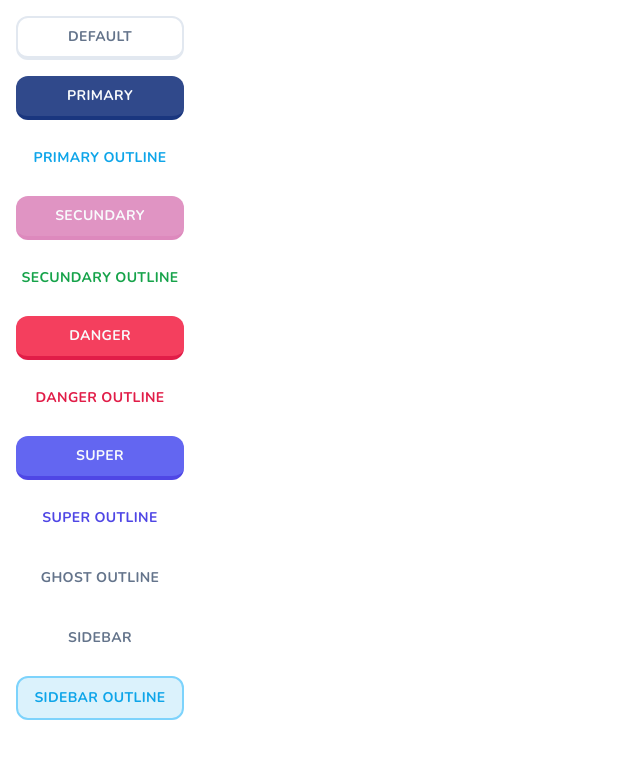
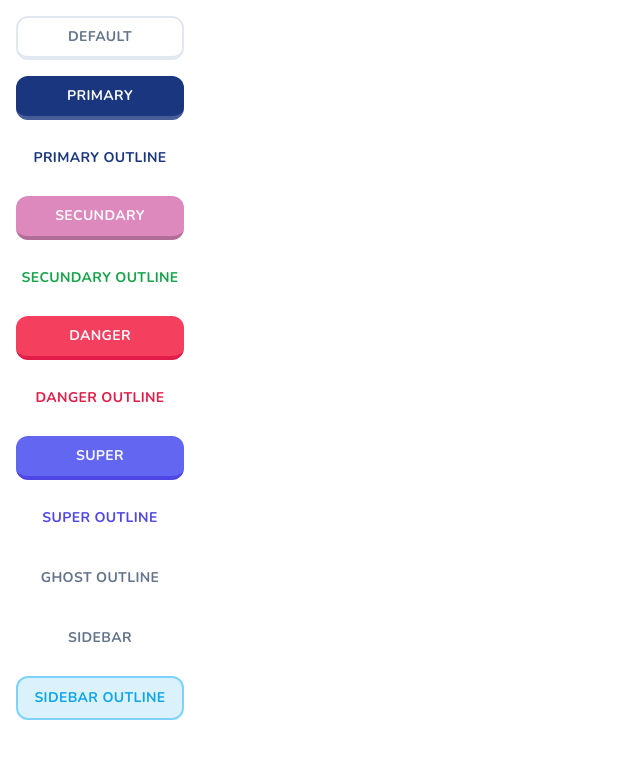
Before and after one commit to feijaoguida/lms, a Next.js app in the folder front/: page /buttons in a window 1280 px wide. Shown: the top 758 px of the page, without its empty margins (0-640 px from the left). Built offline with nearby package versions, Linux system fonts and the light colour scheme.

Commit message:
chore: Color Tailwind

```diff
--- a/front/components/ui/button.tsx
+++ b/front/components/ui/button.tsx
@@ -10,9 +10,9 @@ const buttonVariants = cva(
     variants: {
       variant: {
         default: "bg-white text-black border-slate-200 border-2 border-b-[4px] active:border-b-2 hover:bg-slate-100 text-slate-500",
-        primary: "bg-primaryCobalt/90 text-primary-foreground hover:bg-primaryCobalt/80 border-primaryCobalt border-b-4 active:border-b-0",
-        primaryOutline: "bg-white text-sky-500 hover:bg-slate-10",
-        secundary: "bg-primaryRose/90 text-primary-foreground hover:bg-primaryRose/80 border-primaryRose border-b-4 active:border-b-0",
+        primary: "bg-primaryCobalt-500 text-primary-foreground hover:bg-primaryCobalt-500/90 border-primaryCobalt-400 border-b-4 active:border-b-0",
+        primaryOutline: "bg-white text-primaryCobalt-500 hover:bg-slate-10",
+        secundary: "bg-primaryRose-500 text-primary-foreground hover:bg-primaryRose-400 border-primaryRose-600 border-b-4 active:border-b-0",
         secundaryOutline: "bg-white text-green-600 hover:bg-slate-10",
         danger: "bg-rose-500 text-primary-foreground hover:bg-rose-500/90 border-rose-600 border-b-4 active:border-b-0",
         dangerOutline: "bg-white text-rose-600 hover:bg-slate-10",
--- a/front/tailwind.config.ts
+++ b/front/tailwind.config.ts
@@ -24,10 +24,34 @@ const config = {
         ring: "hsl(var(--ring))",
         background: "hsl(var(--background))",
         foreground: "hsl(var(--foreground))",
-        primaryCobalt: "hsl(var(--primaryCobalt))",
-        primaryRose: "hsl(var(--primaryRose))",
+        // primaryCobalt: "hsl(var(--primaryCobalt))",
+        // primaryRose: "hsl(var(--primaryRose))",
         primaryBlue: "hsl(var(--primaryBlue))",
         primaryOrange: "hsl(var(--primaryOrange))",
+        primaryCobalt: {
+          DEFAULT: '#1a367f',
+          100: '#d1d6e5',
+          200: '#a3aecb',
+          300: '#7586b2',
+          400: '#475e98',
+          500: '#1a367f',
+          600: '#142b65',
+          700: '#0f204c',
+          800: '#0a1532',
+          900: '#050a19',
+        },
+        primaryRose: {
+          DEFAULT: '#dd89bd',
+          100: '#f8e7f1',
+          200: '#f1cfe4',
+          300: '#eab8d7',
+          400: '#e3a0ca',
+          500: '#dd89bd',
+          600: '#b06d97',
+          700: '#845271',
+          800: '#58364b',
+          900: '#2c1b25',
+        },
         primary: {
           DEFAULT: "hsl(var(--primary))",
           foreground: "hsl(var(--primary-foreground))",
```
